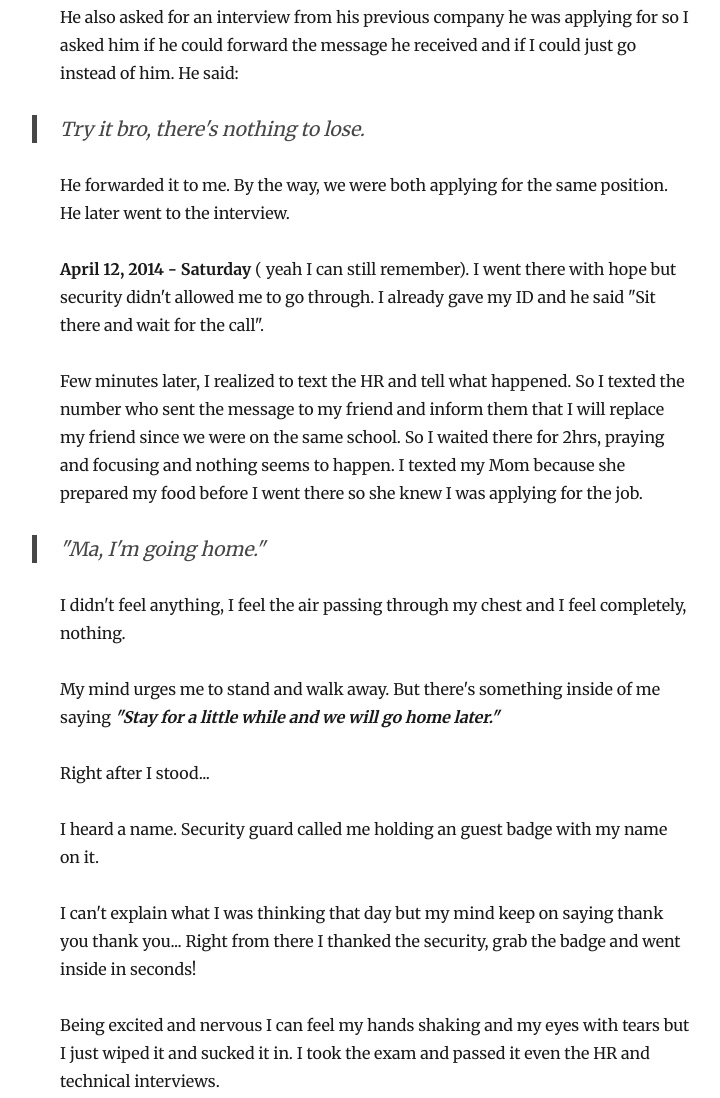
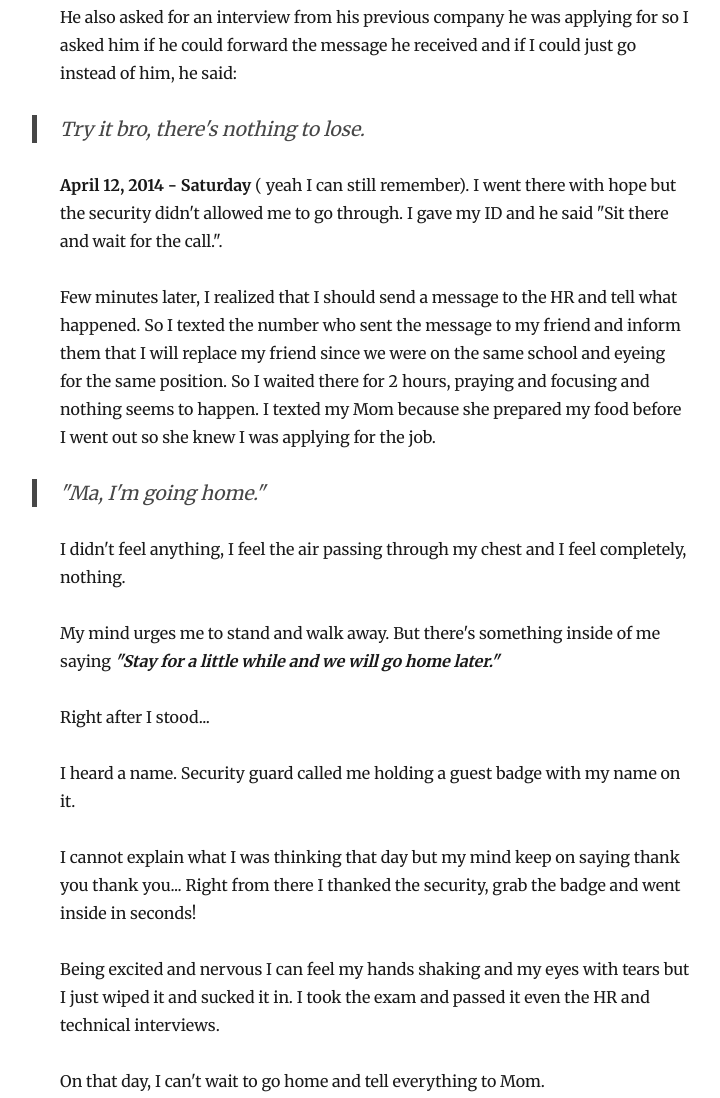
Before and after one commit to kmocorro/kevinmocorro.com, a Gatsby site: page /do-not-lose-hope/ in a window 1280 px wide. Shown: the part 3045-4143 px from the top of the page, without its empty margins (265-985 px from the left). Built offline with nearby package versions, Linux system fonts and the light colour scheme; Gatsby itself is replaced by a stand-in of ours; some packages are replaced by stand-ins of ours.

Commit message:
blog update

```diff
--- a/content/blog/do-not-lose-hope/index.md
+++ b/content/blog/do-not-lose-hope/index.md
@@ -30,9 +30,9 @@
 
 You might ask, why not a part-time job? Well I tried that too. I gave my resumé to Pizza Hut, McDonalds and several fast foods chains. I didn't received call/message or anything. I went to call centers, practiced my English(sorry about my grammars here) got rejected. Another week another call center, another hell traffic + MRT lines with sardines commute, another hope another prayer but my interviews didn't go well as planned. Going home feels like I just wasted my time, money and hope. When anxiety kicks in. I usually hold the Regret Letter and hoping maybe they will call back. I called it Regret letter because it starts with "Regretfully".
 
-After my last sem in Adamson, I focused my time looking for a job. Knowing that I already graduated and earned a technical degree for me I guess that's good enough. In my mind, I need to get out of this debt.
+After my last sem in Adamson, I kept on looking for a job. Knowing that I already graduated and earned a technical degree for me I guess that's good enough. In my mind, I need to get out of this debt.
 
-**April 2014**, I woke up early and asked my childhood friend to come with me and spend the day to give away flyers to every company guards in Laguna Technopark. We walked for about 3 hours straight just to give our resumé to each guards of several companies we passed-by and asked them politely to give it to HR if there's an opening job.
+**April 2014**, I woke up early and asked my childhood friend to come with me and spend the day to give away flyers to every company guards in Laguna Technopark. We walked for about 3 hours straight just to give our resumé to each security guards of every companies we passed-by and asked them politely to give it to HR if there's an opening job.
 
 It feels like giving advertisement flyers to someone who doesn't care about what you're doing.
 
@@ -40,17 +40,15 @@
 
 ![Invitation Message](./txtmessage.png)
 
-He also asked for an interview from his previous company he was applying for so I asked him if he could forward the message he received and if I could just go instead of him. He said:
+He also asked for an interview from his previous company he was applying for so I asked him if he could forward the message he received and if I could just go instead of him, he said:
 
 >Try it bro, there's nothing to lose.
 
-He forwarded it to me. By the way, we were both applying for the same position. He later went to the interview.
-
 **April 12, 2014 - Saturday**
 ( yeah I can still remember).
-I went there with hope but security didn't allowed me to go through. I already gave my ID and he said "Sit there and wait for the call".
+I went there with hope but the security didn't allowed me to go through. I gave my ID and he said "Sit there and wait for the call.".
 
-Few minutes later, I realized to text the HR and tell what happened. So I texted the number who sent the message to my friend and inform them that I will replace my friend since we were on the same school. So I waited there for 2hrs, praying and focusing and nothing seems to happen. I texted my Mom because she prepared my food before I went there so she knew I was applying for the job.
+Few minutes later, I realized that I should send a message to the HR and tell what happened. So I texted the number who sent the message to my friend and inform them that I will replace my friend since we were on the same school and eyeing for the same position. So I waited there for 2 hours, praying and focusing and nothing seems to happen. I texted my Mom because she prepared my food before I went out so she knew I was applying for the job.
 
 >"Ma, I'm going home."
 
@@ -60,9 +58,9 @@
 
 Right after I stood...
 
-I heard a name. Security guard called me holding an guest badge with my name on it.
+I heard a name. Security guard called me holding a guest badge with my name on it.
 
-I can't explain what I was thinking that day but my mind keep on saying thank you thank you... Right from there I thanked the security, grab the badge and went inside in seconds!
+I cannot explain what I was thinking that day but my mind keep on saying thank you thank you... Right from there I thanked the security, grab the badge and went inside in seconds!
 
 Being excited and nervous I can feel my hands shaking and my eyes with tears but I just wiped it and sucked it in. I took the exam and passed it even the HR and technical interviews.
 
```
